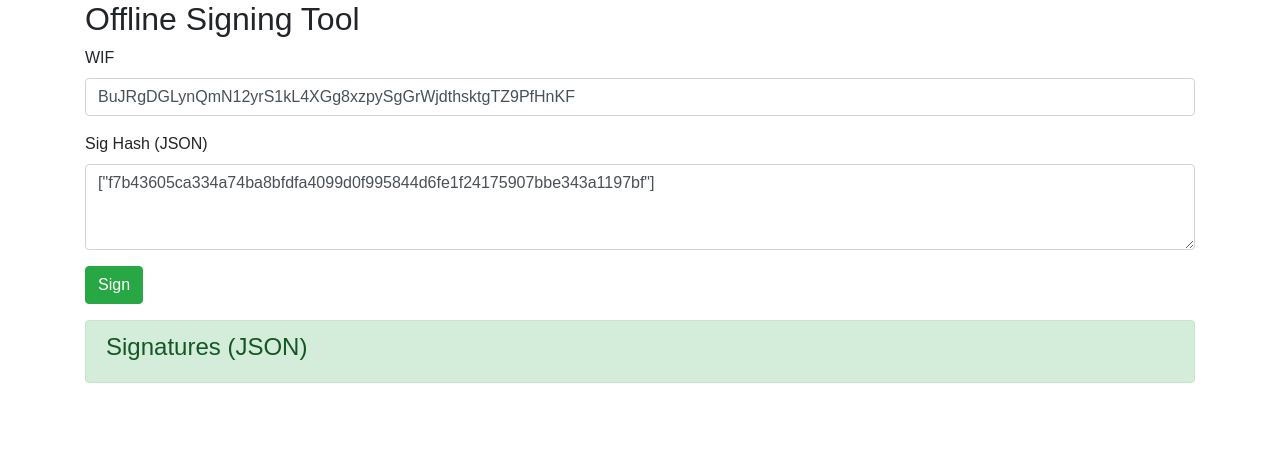
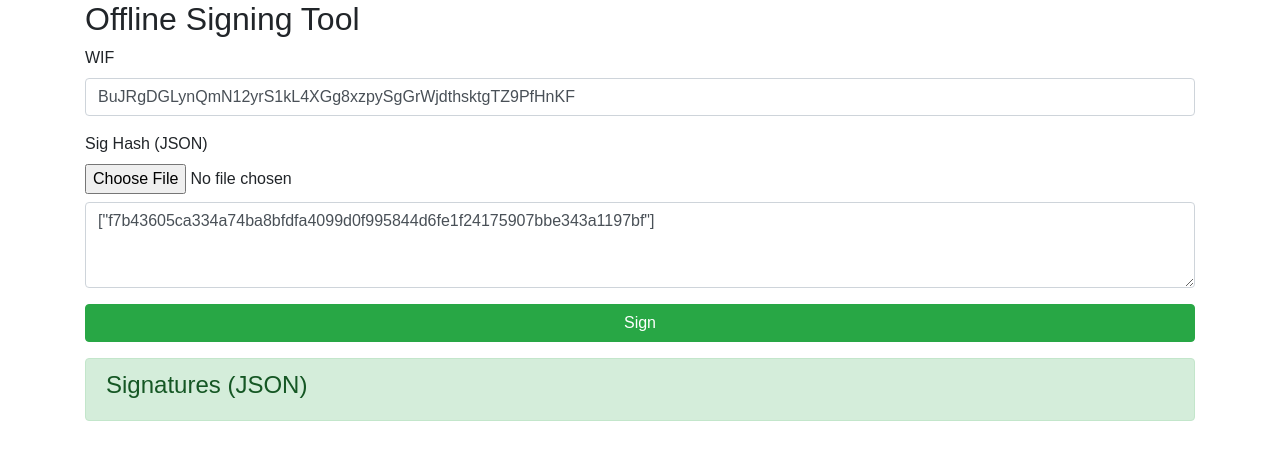
Before and after one commit to titan-digital-exchange/offline-signing-tool, a React (Create React App) app: page / in a window 1280 px wide. Shown: the top 460 px of the page. Built offline with nearby package versions, Linux system fonts and the light colour scheme.

Commit message:
load from file

```diff
--- a/src/App.js
+++ b/src/App.js
@@ -72,10 +72,19 @@ export default class Home extends Component {
               </div>
               <div className="form-group">
                 <label>Sig Hash (JSON)</label> {/* TODO better file format? */}
+                <input type="file" className="form-control-file"
+                style={{marginBottom: '.5rem'}}
+                onChange={e => {
+                  const file = e.target.files[0];
+                  const fileReader = new FileReader();
+                  fileReader.addEventListener('load', () => this.setState({ sigHashesRaw: fileReader.result }));
+                  fileReader.readAsText(file);
+                }}
+                ></input>
                 <textarea className="form-control" spellCheck="false" value={sigHashesRaw} onChange={this.handleOnChange} id="sigHashesRaw" rows="3" placeholder="Sig hashes" required></textarea>
                 {/* <input className="form-control" value={sigHash} onChange={this.handleOnChange} type="textarea" id="sigHash" /> */}
               </div>
-              <button type="button" className="btn btn-success" onClick={this.handleSign}>
+              <button type="button" className="btn btn-block btn-success" onClick={this.handleSign}>
                 Sign
               </button>
             </form>
```
